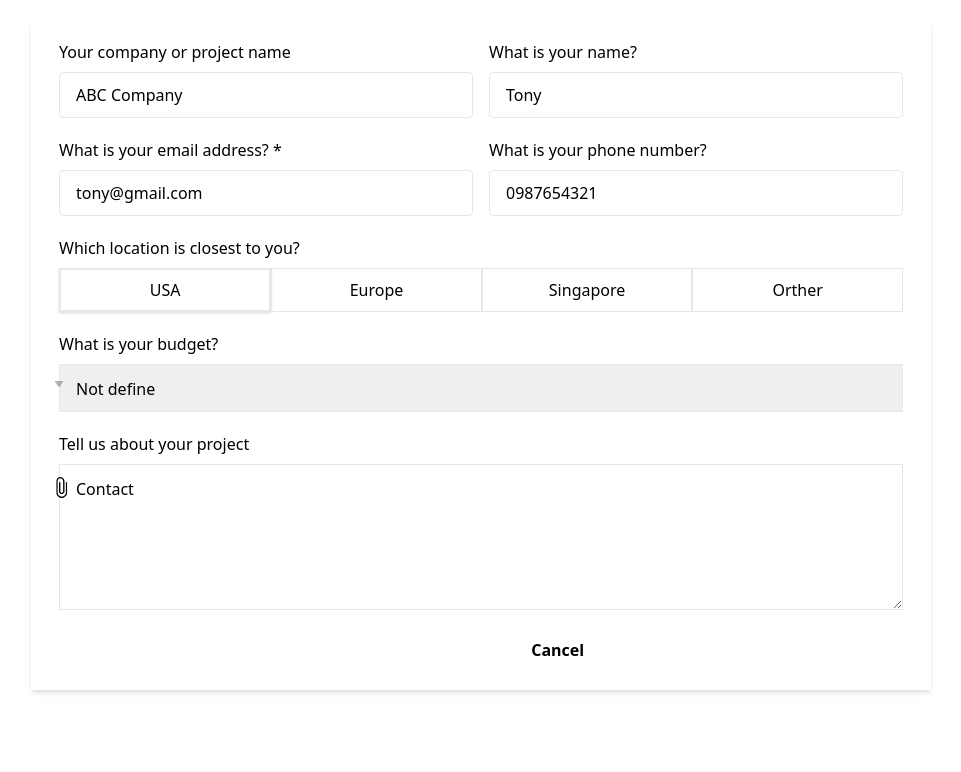
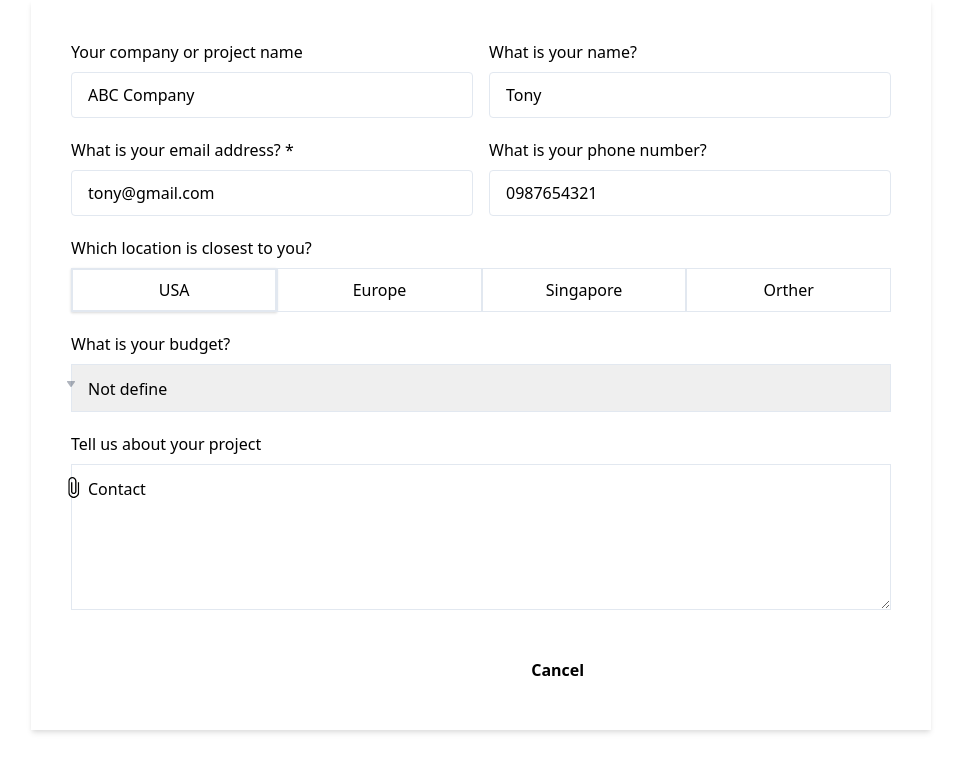
Before and after one commit to ThaoLee28/reactjs-form-contact, a React (Create React App) app: page / in a window 1280 px wide. Shown: the top 772 px of the page, without its empty margins (159-1120 px from the left). Built offline with nearby package versions, Linux system fonts and the light colour scheme.

Commit message:
upload multiple file

```diff
--- a/src/components/FormContact.js
+++ b/src/components/FormContact.js
@@ -5,16 +5,20 @@ import { ReactComponent as SvgAttract } from './svg/attract.svg';
 import RadioGroup from './RadioGroup';
 import axios from 'axios';
 class FormContact extends Component {
+  static defaultProps = {
+    selectedFile: null,
+  };
+
   constructor(props){
     super(props);
     this.state={
       data:[],
-      value:'',
-      selectedFile: null,
+      selectedFile: this.props.selectedFile || [],
     };
   }
+
   fetchData = () => {
-    const fData = new Promise(resolve => setTimeout(() => resolve ({
+    const getData = () => new Promise(resolve => setTimeout(() => resolve ({
       "companyName": "ABC Company",
       "name": "Tony",
       "email": "tony@gmail.com",
@@ -23,7 +27,7 @@ class FormContact extends Component {
       "budget": "not define",
       "about": "Contact",
     }), 500))
-    fData.then(
+    getData().then(
       results => {
         console.log(results)
         this.setState({
@@ -32,14 +36,17 @@ class FormContact extends Component {
       }
     )
   }
+
   componentDidMount() {
     this.fetchData();
   }
+
   handleselectedFile = e => {
     this.setState({
-      selectedFile: e.target.files[0],
+      selectedFile: Array.from(e.target.files)
     })
   }
+
   fileUploadHandle = () => {
     const fd = new FormData()
     fd.append('file', this.state.selectedFile, this.state.selectedFile.name);
@@ -52,9 +59,15 @@ class FormContact extends Component {
         console.log(res);
       });
   }
+
+  removeDiv = () => {
+    document.getElementById('upload').value = "";
+  }
+
   submit = values => {
     console.log(values)
   }
+
   validate = values => {
     const errors = {};
     if (!values.email) {
@@ -62,17 +75,20 @@ class FormContact extends Component {
     }
     return errors;
   }
+
+
+
   render() {
-    console.log(this.state.selectedFile)
+    console.log('field:', this.state.selectedFile)
     return(
-      <div className="container mx-auto mt-5 shadow-md p-5" style={{ maxWidth: 900 }}>
+      <div className="container mx-auto shadow-md p-5 md:p-10" style={{ maxWidth: 900 }}>
         <Form
           onSubmit={this.submit}
           validate={this.validate}
           initialValues={{...this.state.data}}
           onChange={this.handleChangeForm}
           render={ ({ handleSubmit, form , submitting}) => (
-            <form onSubmit={handleSubmit}>
+            <form onSubmit={handleSubmit} encType="multipart/form-data">
               <FormSpy
                 subscription={{ submitSucceeded: true}}
                 onChange={state=>{
@@ -82,7 +98,7 @@ class FormContact extends Component {
                 }}
               />
               <div className="row md:flex">
-                <div className="col w-1/2 mx-2">
+                <div className="col w-full md:w-1/2 md:mr-2">
                   <Field name="companyName">
                     {({ input }) => (
                       <div className="mb-5">
@@ -101,7 +117,7 @@ class FormContact extends Component {
                     )}
                   </Field>
                 </div>
-                <div className="col w-1/2 mx-2">
+                <div className="col w-full md:w-1/2 md:ml-2">
                   <Field name="name">
                     {({ input }) => (
                       <div className="mb-5">
@@ -122,7 +138,7 @@ class FormContact extends Component {
                 </div>
               </div>
               <div className="row md:flex">
-                <div className="col w-1/2 mx-2">
+                <div className="col w-full md:w-1/2 md:mr-2">
                   <Field name="email">
                     {({ input, meta }) => (
                       <div className="mb-5">
@@ -143,7 +159,7 @@ class FormContact extends Component {
                     )}
                   </Field>
                 </div>
-                <div className="col w-1/2 mx-2">
+                <div className="col w-full md:w-1/2 md:ml-2">
                   <Field name="phone">
                     {({ input }) => (
                       <div className="mb-5">
@@ -164,7 +180,7 @@ class FormContact extends Component {
                 </div>
               </div>
               <div className="row md:flex">
-                <div className="col w-full mb-5 mx-2">
+                <div className="col w-full mb-5">
                   <label className="block mb-2">Which location is closest to you?</label>
                   <Field name="location">
                     {({ input }) => (
@@ -182,7 +198,7 @@ class FormContact extends Component {
                 </div>
               </div>
               <div className="row md:flex">
-                <div className="relative col w-full mb-5 mx-2">
+                <div className="relative col w-full mb-5">
                   <label className="block mb-2">What is your budget?</label>
                   <Field
                     name="budget"
@@ -203,7 +219,7 @@ class FormContact extends Component {
                 </div>
               </div>
               <div className="row md:flex">
-                <div className="relative col w-full mb-5 mx-2">
+                <div className="relative col w-full mb-5">
                   <label className="block mb-2">Tell us about your project</label>
                   <Field
                     name="about"
@@ -212,38 +228,54 @@ class FormContact extends Component {
                     rows={5}
                   >
                   </Field>
-
                   <label htmlFor="upload">
                     <SvgAttract
-                      className="absolute pin-t pin-r mr-2"
+                      className="absolute pin-r pin-t mr-2 cursor-pointer"
                       style={{ top: `25%`, transform: `translateX(-25%)` }}
                     />
                   </label>
-                  <Field
-                    name="upload_file"
-                    component="input"
+                  <Field name="upload_file">
+                    {({ input }) => (
+                      <input
+                        {...input}
                         type="file"
                         id="upload"
                         className="hidden"
+                        multiple
                         onChange={this.handleselectedFile}
-                  >
+                      />
+                    )}
                   </Field>
                 </div>
               </div>
-              {/* <button onClick={this.fileUploadHandle} type="button">Upload</button> */}
-              <div
-                className={`${(this.state.selectedFile != null ? 'row mx-2 bg-grey-lighter mb-5 p-5' : 'none')}`}
+              <ul className="list-reset mb-5">
+                {(this.state.selectedFile).map((file,index) => (
+                  <li
+                    key={index}
+                    className="bg-grey-lighter my-1 py-2 px-4"
                   >
-                <ul className="list-reset">
-                  <li>
                     <div className="flex items-center">
-                      <div className="flex-auto">{`${(this.state.selectedFile) != null ? this.state.selectedFile.name : '' }`}</div>
-                      <div className="flex-none">{`${(this.state.selectedFile) != null ? (this.state.selectedFile.size)/1000 + ' KB' : '' }`}</div>
+                      <div className="flex-auto">{file.name}</div>
+                      <div className="flex-none">{(file.size)/1000 + ' KB'}</div>
+                      <button
+                        type="button"
+                        className="text-red flex-none ml-5 focus:outline-none"
+                        onClick={() => {
+                          this.setState(state => {
+                            const removeItem = state.selectedFile.filter(e => e.name !== file.name)
+                            return {
+                              selectedFile: removeItem
+                            }
+                          })
+                        }}
+                      >
+                        x
+                      </button>
                     </div>
                   </li>
+                ))}
               </ul>
-              </div>
-              <div className="row mx-2 flex justify-center item-center">
+              <div className="row flex justify-center item-center">
                 <button
                   type="submit"
                   disabled={submitting}
```
Lines whose indentation alone changed are shown as unchanged.
